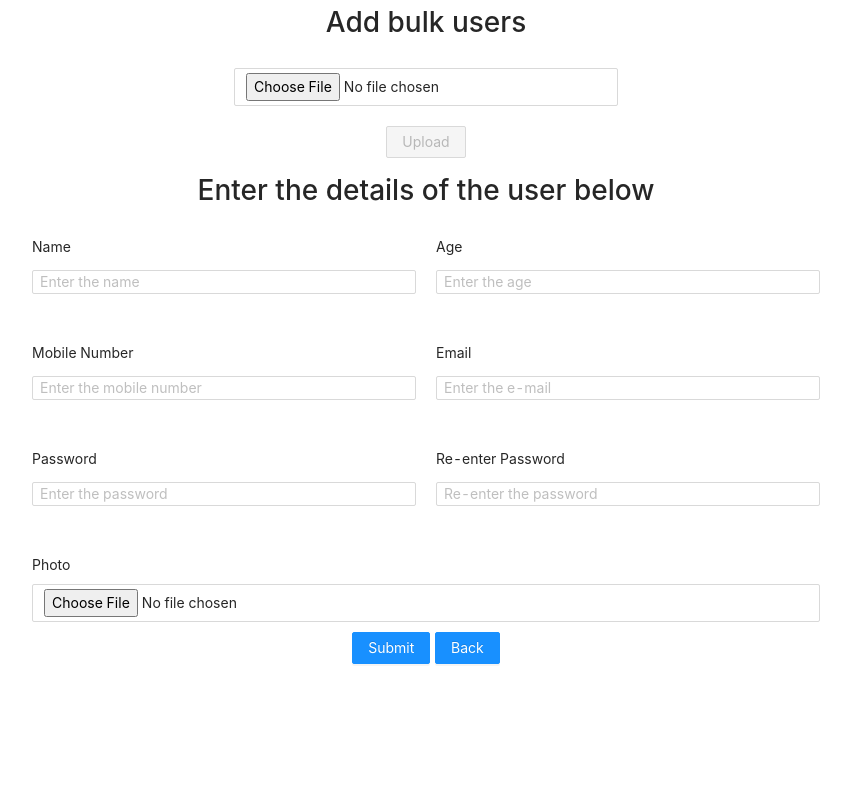
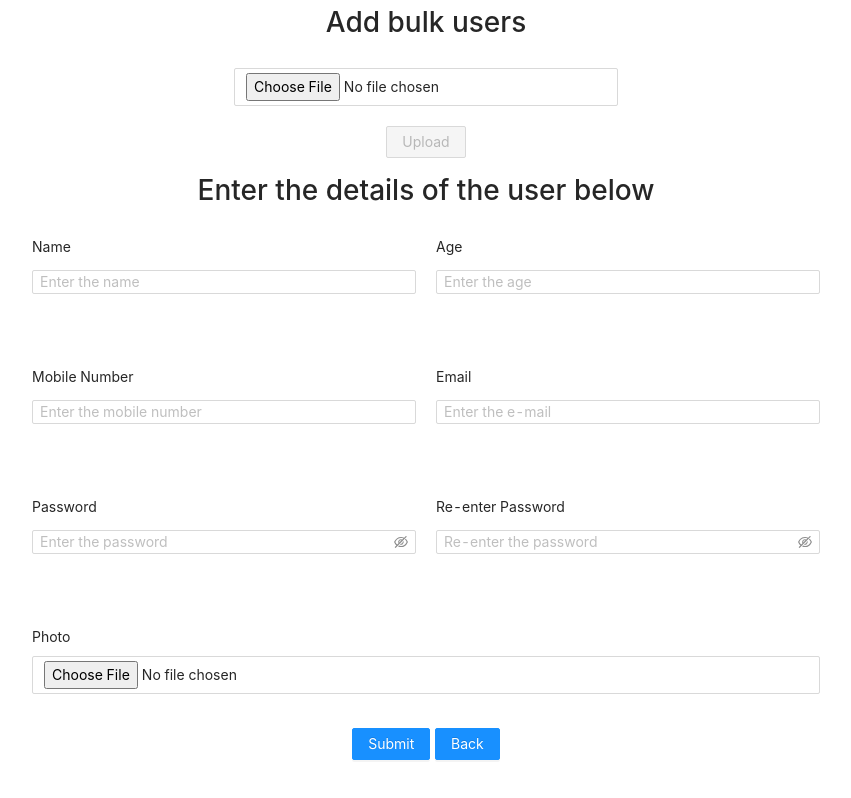
Before and after one commit to bhargavpolina1/user-mgmt, a React (Create React App) app: page /admin/adduser in a window 1280 px wide. Shown: the whole page, without its empty margins (214-1065 px from the left). Built offline with nearby package versions, Linux system fonts and the light colour scheme.

Commit message:
Change the code in the add user component to improve performance

```diff
--- a/src/components/addUser.js
+++ b/src/components/addUser.js
@@ -79,6 +79,12 @@ const headers =[
 
     }
   obtainedJson = "";
+
+
+  onFinish = (e) => {
+    console.log(e)
+
+  }
   validateFields = (
     enteredName,
     enteredAge,
@@ -402,31 +408,32 @@ const headers =[
         wrapperCol={{
           span: 24,
         }}
-        layout="vertical">
+        layout="vertical"
+        onFinish={this.onFinish}>
         <div style = {{display:"flex"}}>
           <div style = {{margin:"10px",width:"30vw"}}>
           <Form.Item label="Name" >
-          <Input value = {this.state.enteredName} onChange = {this.onNameChange} placeholder='Enter the name' size="small"/>
+            <Form.Item name="name"><Input placeholder='Enter the name' size="small"/></Form.Item>
           <p style ={{color:"red",marginBottom:"0"}}>{this.state.nameError}</p>
         </Form.Item>
           </div>
           <div style = {{margin:"10px",width:"30vw"}}>
           <Form.Item label="Age">
-          <Input type = "number" value = {this.state.enteredAge} onChange = {this.onAgeChange} placeholder='Enter the age' size="small"/>
-          <p style ={{color:"red",marginBottom:"0"}}>{this.state.ageError}</p>
+          <Form.Item name="age"><Input type = "number" placeholder='Enter the age' size="small"/></Form.Item>
+            <p style ={{color:"red",marginBottom:"0"}}>{this.state.ageError}</p>
           </Form.Item>
           </div>
         </div>
         <div style = {{display:"flex"}}>
           <div style = {{margin:"10px",width:"30vw"}}>
           <Form.Item label="Mobile Number">
-          <Input type = "number" value = {this.state.enteredMobileNumber} onChange = {this.onMobileChange} placeholder="Enter the mobile number" size="small"/>
-          <p style ={{color:"red",marginBottom:"0"}}>{this.state.mobileNumberError}</p>
+            <Form.Item name="mobileNumber"><Input type = "number"  placeholder="Enter the mobile number" size="small"/></Form.Item>
+            <p style ={{color:"red",marginBottom:"0"}}>{this.state.mobileNumberError}</p>
         </Form.Item>
           </div>
           <div style = {{margin:"10px",width:"30vw"}}>
           <Form.Item label="Email">
-          <Input placeholder='Enter the e-mail' value = {this.state.enteredEmail} onChange = {this.onEMailChange} type="email" size="small"/>
+            <Form.Item name = "eMail"> <Input placeholder='Enter the e-mail' type="email" size="small"/></Form.Item>
           <p style ={{color:"red",marginBottom:"0"}}>{this.state.eMailError}</p>
           </Form.Item>
           </div>
@@ -434,23 +441,23 @@ const headers =[
         <div style = {{display:"flex"}}>
           <div style = {{margin:"10px",width:"30vw"}}>
           <Form.Item label="Password">
-          <Input type = "password" value = {this.state.enteredPassword} onChange = {this.onPasswordChange} placeholder='Enter the password' size="small"/>
+            <Form.Item name = "password"><Input.Password type = "password" placeholder='Enter the password' size="small"/></Form.Item>
           <p style ={{color:"red",marginBottom:"0"}}>{this.state.passwordError}</p>
         </Form.Item>
           </div>
           <div style = {{margin:"10px",width:"30vw"}}>
           <Form.Item label="Re-enter Password">
-          <Input type = "password" value = {this.state.confirmPassword} onChange = {this.onConfirmPasswordChange} placeholder='Re-enter the password' size="small"/>
-          <p style ={{color:"red",marginBottom:"0"}}>{this.state.confirmPasswordError}</p>
+            <Form.Item name = "confirmPassword"><Input.Password type = "password" placeholder='Re-enter the password' size="small"/></Form.Item>
+            <p style ={{color:"red",marginBottom:"0"}}>{this.state.confirmPasswordError}</p>
         </Form.Item>
           </div>
         </div>
         <Form.Item label="Photo" style = {{margin:"10px"}}>
-          <Input type="file" onChange={this.handleFileUpload} size="medium"/>
+          <Form.Item name = "photo"><Input type="file" onChange={this.handleFileUpload} size="medium"/></Form.Item>
           <p style ={{color:"red",marginBottom:"0"}}>{this.state.photoError}</p>
         </Form.Item>
         <Form.Item>
-          <Button disabled = {this.state.isDisabled} type="primary" onClick = {this.handleNewUser} style = {{marginRight:"0.3rem"}}>Submit</Button>
+          <Button disabled = {this.state.isDisabled} type="primary" htmlType='submit' style = {{marginRight:"0.3rem"}}>Submit</Button>
           <Link to = "/admin/userdetails">
           <Button type = "primary">Back</Button>
           </Link>
```
